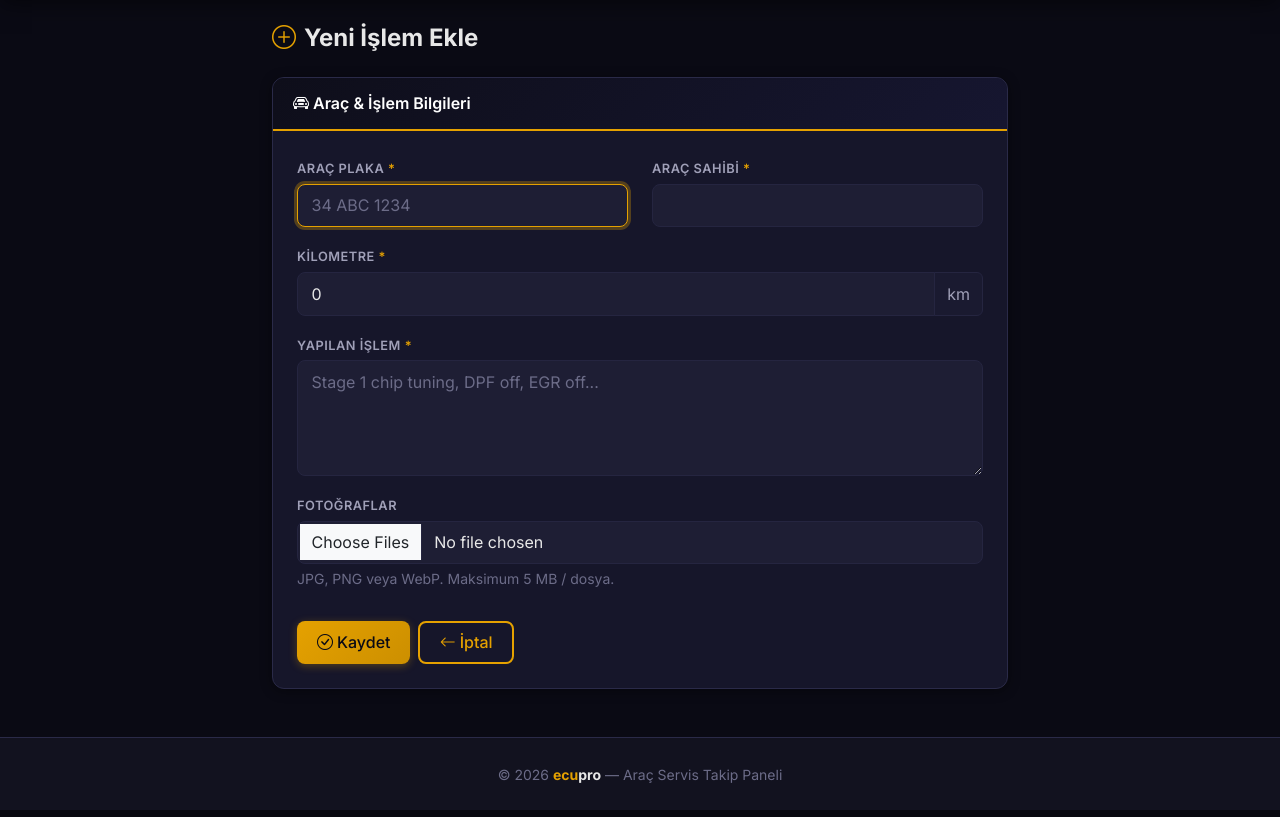
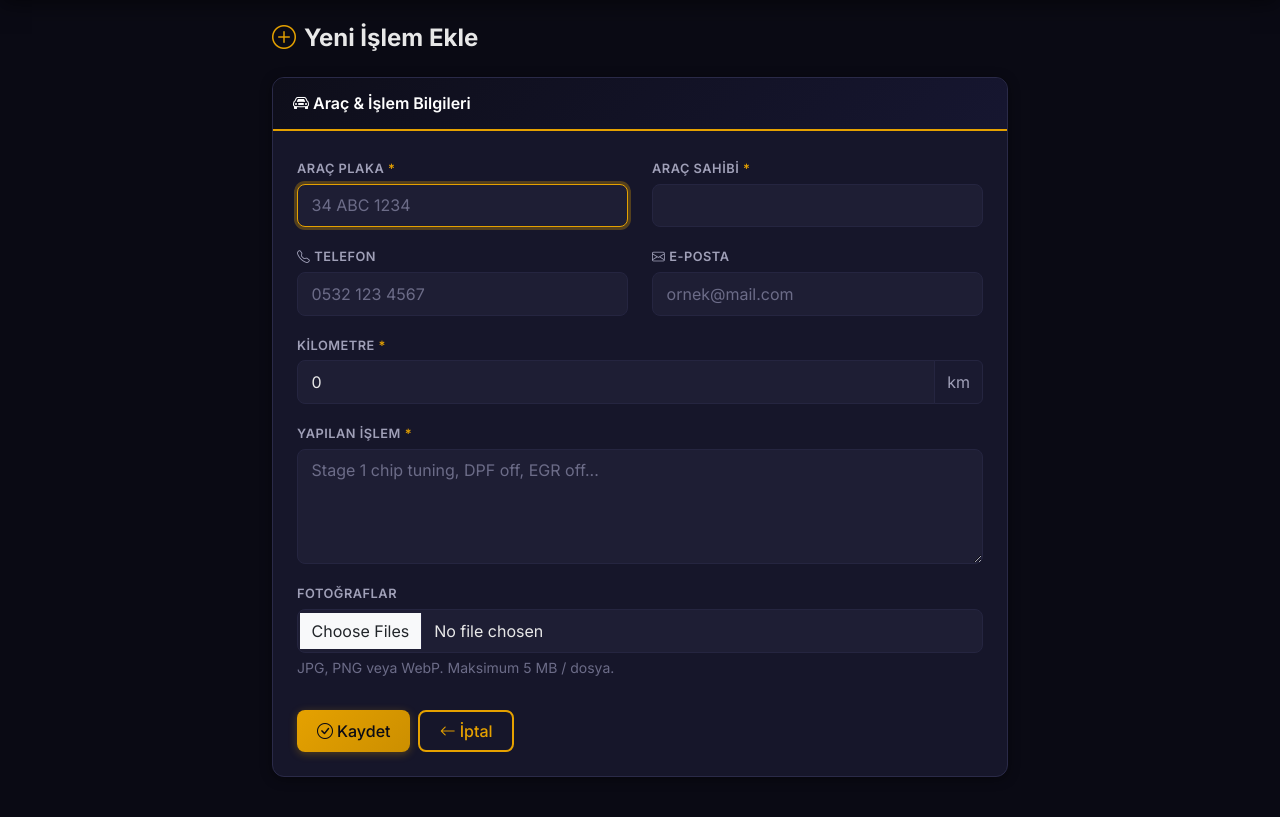
Before and after one commit to kaan1205/ecupropanel, an ASP.NET Core app: page /Islem/Ekle in a window 1280 px wide. Shown: the part 65-882 px from the top of the page. Run offline with ASP.NET Core 8, Linux system fonts and the light colour scheme; the visitor is signed in with stand-in values (Sample User, id 1); the project's own start-up code is not run, and a stand-in starts its controllers and pages.

Commit message:
feat: İşlem formuna telefon ve e-posta alanları ekle
Araç sahibi bilgilerine opsiyonel telefon ve e-posta alanları eklendi.
Detay sayfasında tıklanabilir tel: ve mailto: linkleri olarak gösteriliyor.

Co-Authored-By: Claude Opus 4.6 <noreply@anthropic.com>
Claude-Session: https://claude.ai/code/session_018D5xXhtqxxtKhZVDnU6LTG

```diff
--- a/Models/Entities/Islem.cs
+++ b/Models/Entities/Islem.cs
@@ -12,6 +12,12 @@ public class Islem
 
     [Required, MaxLength(150)]
     public string AracSahibi { get; set; } = string.Empty;
+
+    [MaxLength(20)]
+    public string? Telefon { get; set; }
+
+    [MaxLength(150)]
+    public string? Email { get; set; }
 
     [Range(0, 9999999)]
     public int AracKM { get; set; }
--- a/Services/IslemService.cs
+++ b/Services/IslemService.cs
@@ -81,6 +81,8 @@ public class IslemService
         {
             AracPlaka = vm.AracPlaka.ToUpperInvariant().Trim(),
             AracSahibi = vm.AracSahibi.Trim(),
+            Telefon = vm.Telefon?.Trim(),
+            Email = vm.Email?.Trim(),
             AracKM = vm.AracKM,
             YapilanIslem = vm.YapilanIslem.Trim(),
             EkleyenKullaniciId = kullaniciId,
--- a/Views/Islem/Ekle.cshtml
+++ b/Views/Islem/Ekle.cshtml
@@ -26,6 +26,19 @@
                             <label asp-for="AracSahibi" class="form-label">ARAÇ SAHİBİ <span class="text-ecu">*</span></label>
                             <input asp-for="AracSahibi" class="form-control" />
                             <span asp-validation-for="AracSahibi" class="text-danger" style="font-size:0.8rem;"></span>
+                        </div>
+                    </div>
+
+                    <div class="row">
+                        <div class="col-md-6 mb-3">
+                            <label asp-for="Telefon" class="form-label"><i class="bi bi-telephone me-1"></i>TELEFON</label>
+                            <input asp-for="Telefon" class="form-control" type="tel" placeholder="0532 123 4567" />
+                            <span asp-validation-for="Telefon" class="text-danger" style="font-size:0.8rem;"></span>
+                        </div>
+                        <div class="col-md-6 mb-3">
+                            <label asp-for="Email" class="form-label"><i class="bi bi-envelope me-1"></i>E-POSTA</label>
+                            <input asp-for="Email" class="form-control" type="email" placeholder="ornek@mail.com" />
+                            <span asp-validation-for="Email" class="text-danger" style="font-size:0.8rem;"></span>
                         </div>
                     </div>
 
```
Also changed, not shown: Models/ViewModels/IslemEkleVM.cs (+8 -0 lines), Views/Islem/Detay.cshtml (+24 -0 lines).
